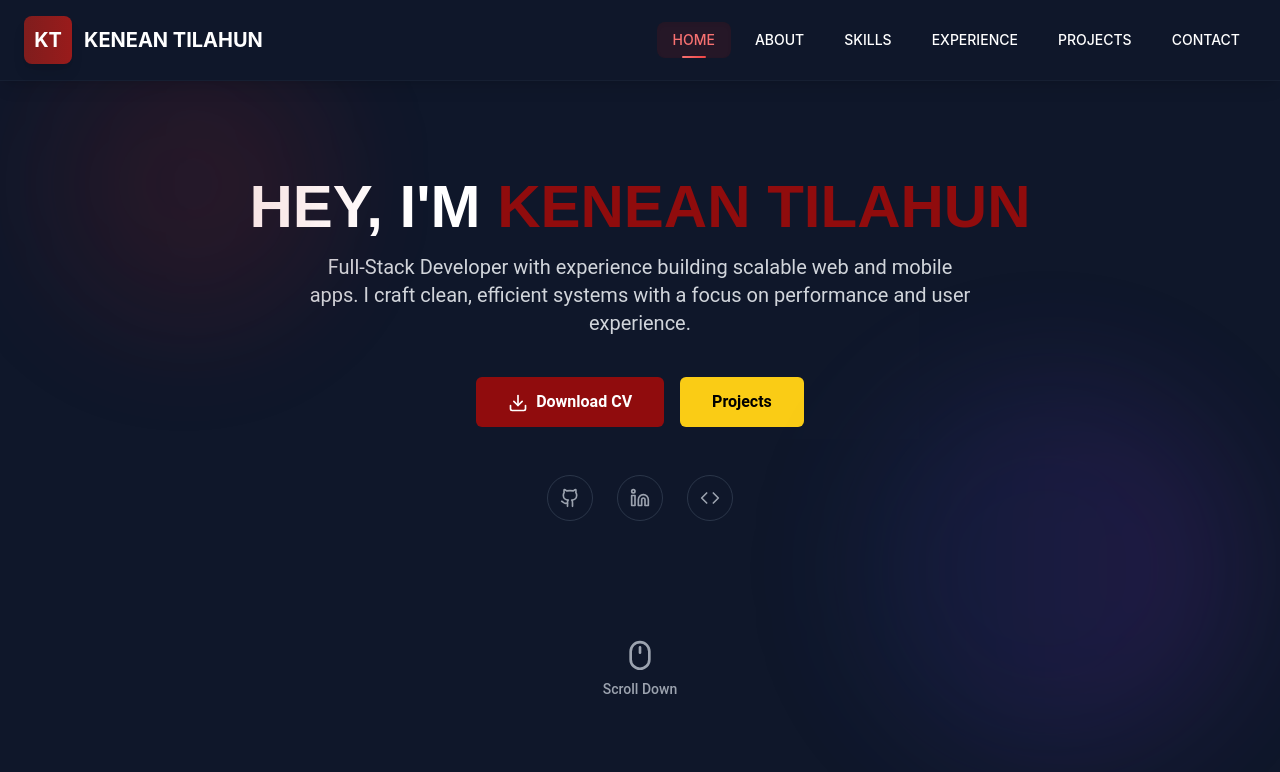
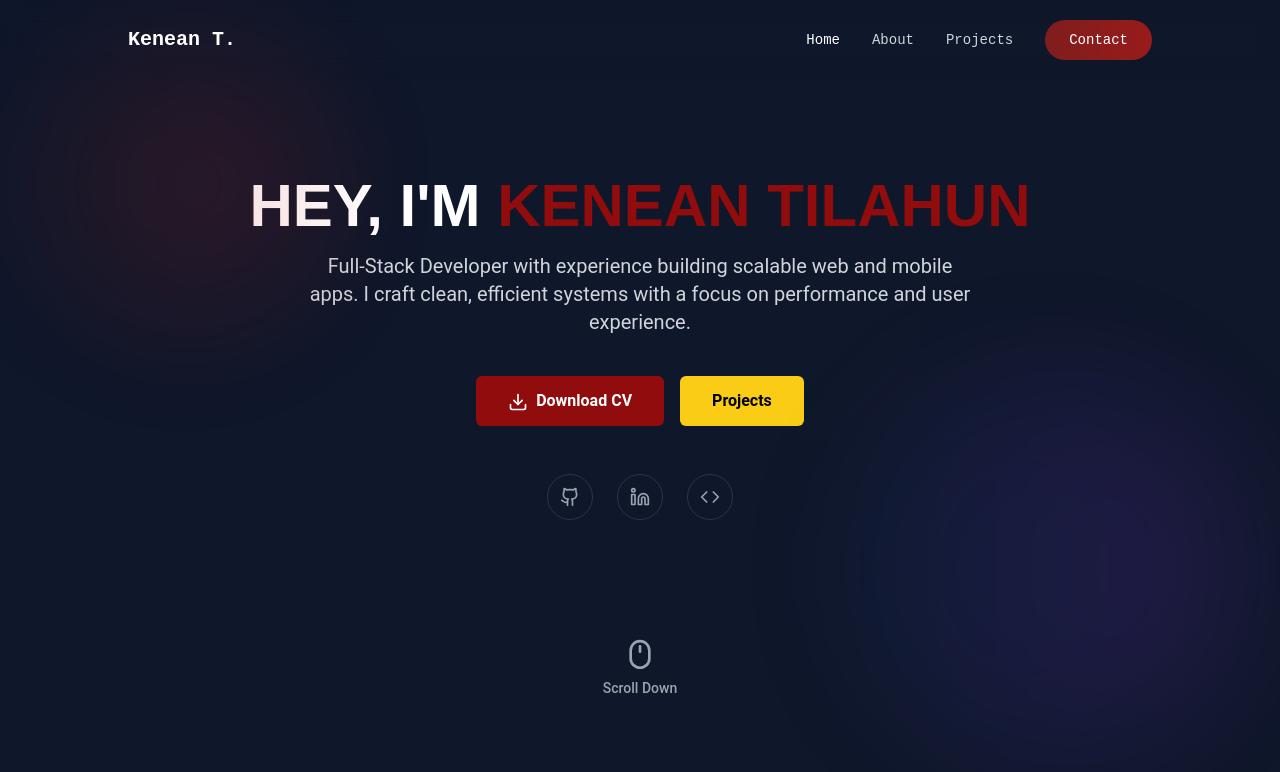
Before and after one commit to KeniKT/kenean-tilahun-portfolio, a React (Vite) app: page / in a window 1280 px wide. Shown: the top 772 px of the page. Built offline with nearby package versions, Linux system fonts and the light colour scheme.

Commit message:
nav bar styling update

```diff
--- a/src/components/Navbar.jsx
+++ b/src/components/Navbar.jsx
@@ -7,12 +7,9 @@ const Navbar = () => {
   const location = useLocation();
 
   const navItems = [
-    { name: 'HOME', path: '/' },
-    { name: 'ABOUT', path: '/about' },
-    { name: 'SKILLS', path: '/skills' },
-    { name: 'EXPERIENCE', path: '/experience' },
-    { name: 'PROJECTS', path: '/projects' },
-    { name: 'CONTACT', path: '/contact' },
+    { name: 'Home', path: '/' },
+    { name: 'About', path: '/about' },
+    { name: 'Projects', path: '/projects' },
   ];
 
   const toggleMenu = () => {
@@ -20,101 +17,88 @@ const Navbar = () => {
   };
 
   return (
-    <nav className="bg-slate-900 text-white py-4 px-6 relative z-50 flex-shrink-0 shadow-lg border-b border-slate-800/50 backdrop-blur-sm" style={{ minHeight: 'auto' }}>
-      <div className="max-w-7xl mx-auto flex items-center justify-between">
-        {/* Logo */}
-        <div className="flex items-center space-x-3 flex-shrink-0 group">
-          <div className="w-12 h-12 bg-gradient-to-r from-red-900 to-red-800 flex items-center justify-center rounded-lg flex-shrink-0 shadow-lg transform transition-all duration-300 group-hover:scale-105 group-hover:shadow-red-900/50 group-hover:shadow-xl">
-            <span className="text-white font-bold text-xl transition-transform duration-300 group-hover:scale-110">KT</span>
-          </div>
-          <span className="text-xl font-bold whitespace-nowrap transition-colors duration-300 group-hover:text-red-300">KENEAN TILAHUN</span>
-        </div>
+    <nav className="relative z-50 backdrop-blur-md">
+      <div className="max-w-[1920px] mx-auto px-8 sm:px-12 lg:px-20 xl:px-32">
+        <div className="flex items-center justify-between h-20">
+          {/* Logo/Name */}
+          <Link
+            to="/"
+            className="text-white text-xl font-semibold hover:text-red-400 transition-colors duration-300"
+            style={{ fontFamily: "'Courier Prime', 'Courier New', monospace" }}
+          >
+            Kenean T.
+          </Link>
 
           {/* Desktop Navigation */}
-        <div className="hidden md:flex items-center space-x-2 flex-shrink-0">
+          <div className="hidden md:flex items-center space-x-8">
             {navItems.map((item) => (
               <Link
                 key={item.name}
                 to={item.path}
-              className={`relative px-4 py-2 text-sm font-medium transition-all duration-300 whitespace-nowrap rounded-lg group overflow-hidden ${
+                className={`text-sm font-medium transition-colors duration-300 ${
                   location.pathname === item.path
-                  ? 'text-red-400 bg-red-900/20 shadow-inner'
-                  : 'text-white hover:text-red-300 hover:bg-slate-800/50'
+                    ? 'text-white'
+                    : 'text-gray-300 hover:text-red-400'
                 }`}
+                style={{ fontFamily: "'Courier Prime', 'Courier New', monospace" }}
               >
-              {/* Background hover effect */}
-              <span className="absolute inset-0 bg-gradient-to-r from-red-900/10 to-red-800/10 transform scale-x-0 group-hover:scale-x-100 transition-transform duration-300 origin-left"></span>
-
-              {/* Active indicator */}
-              {location.pathname === item.path && (
-                <span className="absolute bottom-0 left-1/2 transform -translate-x-1/2 w-6 h-0.5 bg-gradient-to-r from-red-400 to-red-500 rounded-full"></span>
-              )}
-
-              {/* Text */}
-              <span className="relative z-10">{item.name}</span>
+                {item.name}
               </Link>
             ))}
+
+            {/* Contact Button */}
+            <Link
+              to="/contact"
+              className="px-6 py-2.5 rounded-full text-sm font-medium text-white transition-all duration-300 hover:scale-105 hover:shadow-lg bg-gradient-to-r from-red-900 to-red-800 hover:from-red-800 hover:to-red-700"
+              style={{ fontFamily: "'Courier Prime', 'Courier New', monospace" }}
+            >
+              Contact
+            </Link>
           </div>
 
           {/* Mobile Menu Button */}
           <button
             onClick={toggleMenu}
-          className="md:hidden w-12 h-12 bg-gradient-to-r from-red-900 to-red-800 flex items-center justify-center rounded-lg flex-shrink-0 shadow-lg transform transition-all duration-300 hover:scale-105 hover:shadow-red-900/50 hover:shadow-xl active:scale-95"
+            className="md:hidden w-10 h-10 flex items-center justify-center text-white hover:text-red-400 transition-colors duration-300"
           >
-          <div className="relative w-6 h-6">
-            <Menu
-              className={`w-6 h-6 text-white absolute inset-0 transition-all duration-300 ${
-                isMenuOpen ? 'opacity-0 rotate-180 scale-50' : 'opacity-100 rotate-0 scale-100'
-              }`}
-            />
-            <X
-              className={`w-6 h-6 text-white absolute inset-0 transition-all duration-300 ${
-                isMenuOpen ? 'opacity-100 rotate-0 scale-100' : 'opacity-0 rotate-180 scale-50'
-              }`}
-            />
+            {isMenuOpen ? <X className="w-6 h-6" /> : <Menu className="w-6 h-6" />}
+          </button>
         </div>
-        </button>
 
         {/* Mobile Menu */}
-        <div className={`absolute top-full left-0 right-0 bg-slate-800/95 md:hidden z-50 border-t border-slate-700/50 backdrop-blur-sm shadow-2xl transition-all duration-300 ${
+        <div className={`md:hidden transition-all duration-300 ease-in-out overflow-hidden ${
           isMenuOpen
-            ? 'opacity-100 translate-y-0 visible'
-            : 'opacity-0 -translate-y-4 invisible'
+            ? 'max-h-96 opacity-100'
+            : 'max-h-0 opacity-0'
         }`}>
-          <div className="py-4 px-6">
-            {navItems.map((item, index) => (
+          <div className="py-4 space-y-2">
+            {navItems.map((item) => (
               <Link
                 key={item.name}
                 to={item.path}
                 onClick={() => setIsMenuOpen(false)}
-                className={`block py-3 px-4 text-sm font-medium transition-all duration-300 rounded-lg mb-1 last:mb-0 transform ${
+                className={`block py-3 px-4 text-sm font-medium transition-colors duration-300 rounded-lg ${
                   location.pathname === item.path
-                    ? 'text-red-400 bg-red-900/20 shadow-inner translate-x-2'
-                    : 'text-white hover:text-red-300 hover:bg-slate-700/50 hover:translate-x-2'
-                } ${isMenuOpen ? 'translate-x-0 opacity-100' : '-translate-x-4 opacity-0'}`}
-                style={{
-                  transitionDelay: isMenuOpen ? `${index * 50}ms` : '0ms'
-                }}
+                    ? 'text-white bg-red-950/30'
+                    : 'text-gray-300 hover:text-red-400 hover:bg-red-950/20'
+                }`}
+                style={{ fontFamily: "'Courier Prime', 'Courier New', monospace" }}
               >
-                <span className="flex items-center">
-                  {location.pathname === item.path && (
-                    <span className="w-2 h-2 bg-red-400 rounded-full mr-3 animate-pulse"></span>
-                  )}
                 {item.name}
-                </span>
               </Link>
             ))}
+
+            <Link
+              to="/contact"
+              onClick={() => setIsMenuOpen(false)}
+              className="block w-full px-6 py-3 rounded-full text-sm font-medium text-white text-center transition-all duration-300 bg-gradient-to-r from-red-900 to-red-800 hover:from-red-800 hover:to-red-700"
+              style={{ fontFamily: "'Courier Prime', 'Courier New', monospace" }}
+            >
+              Contact
+            </Link>
           </div>
         </div>
       </div>
-
-      {/* Mobile menu backdrop */}
-      {isMenuOpen && (
-        <div
-          className="fixed inset-0 bg-black/20 backdrop-blur-sm md:hidden z-40 transition-opacity duration-300"
-          onClick={() => setIsMenuOpen(false)}
-        />
-      )}
     </nav>
   );
 };
```
Lines whose indentation alone changed are shown as unchanged.
